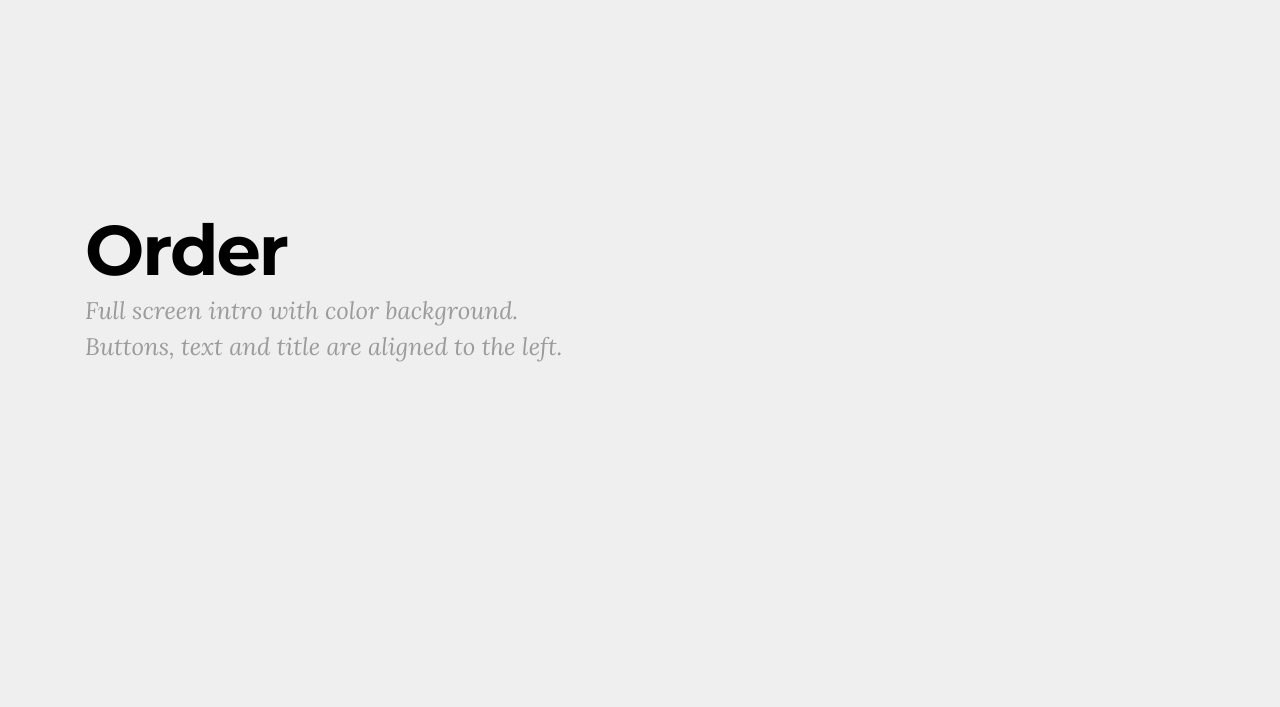
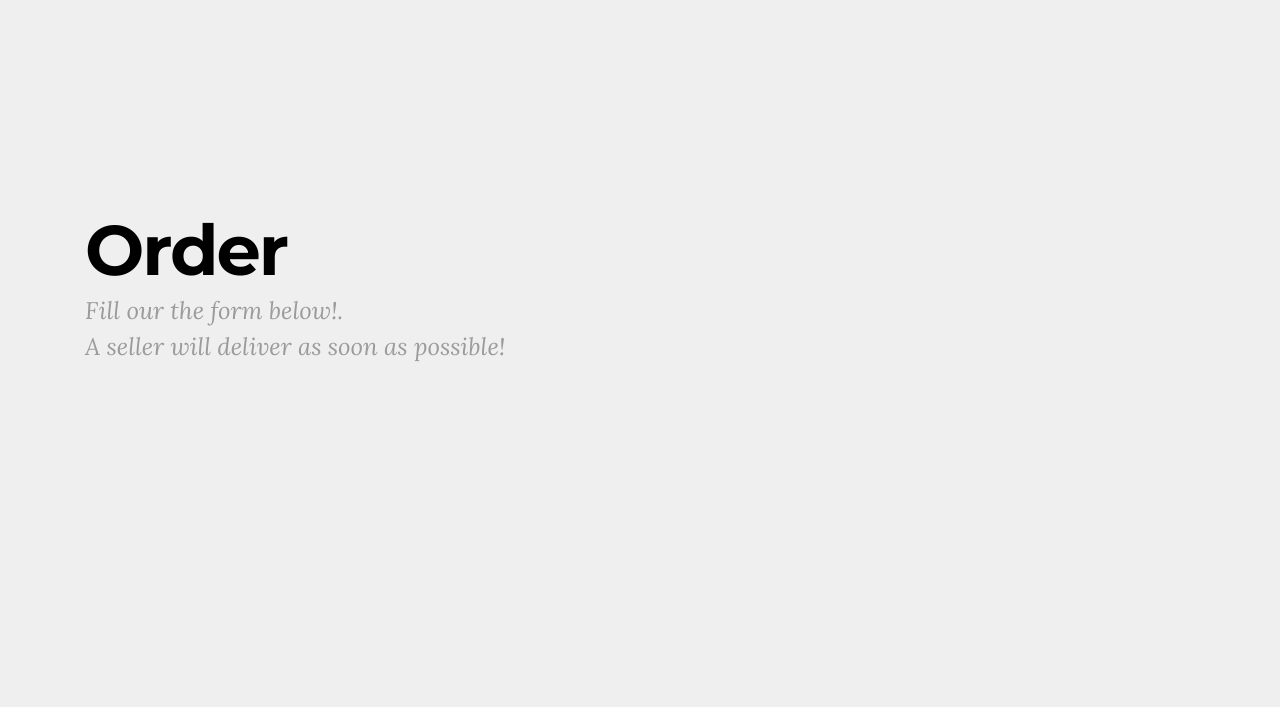
Before and after one commit to karam-y/CS411, a website: page NearBUY/public/views/order.html in a window 1280 px wide. Shown: the part 93-800 px from the top of the page. Drawn offline with nearby package versions, Linux system fonts and the light colour scheme; a script that the page names is missing.

Commit message:
Update order.html

```diff
--- a/NearBUY/public/views/order.html
+++ b/NearBUY/public/views/order.html
@@ -72,7 +72,7 @@
                 <div class="mbr-section col-md-10">
 
                     <h1 class="mbr-section-title display-1">Order</h1>
-                    <p class="mbr-section-lead lead">Full screen intro with color background.<br>Buttons, text and title are aligned to the left.</p>
+                    <p class="mbr-section-lead lead">Fill our the form below!.<br>A seller will deliver as soon as possible!</p>
 
                 </div>
             </div>
```
